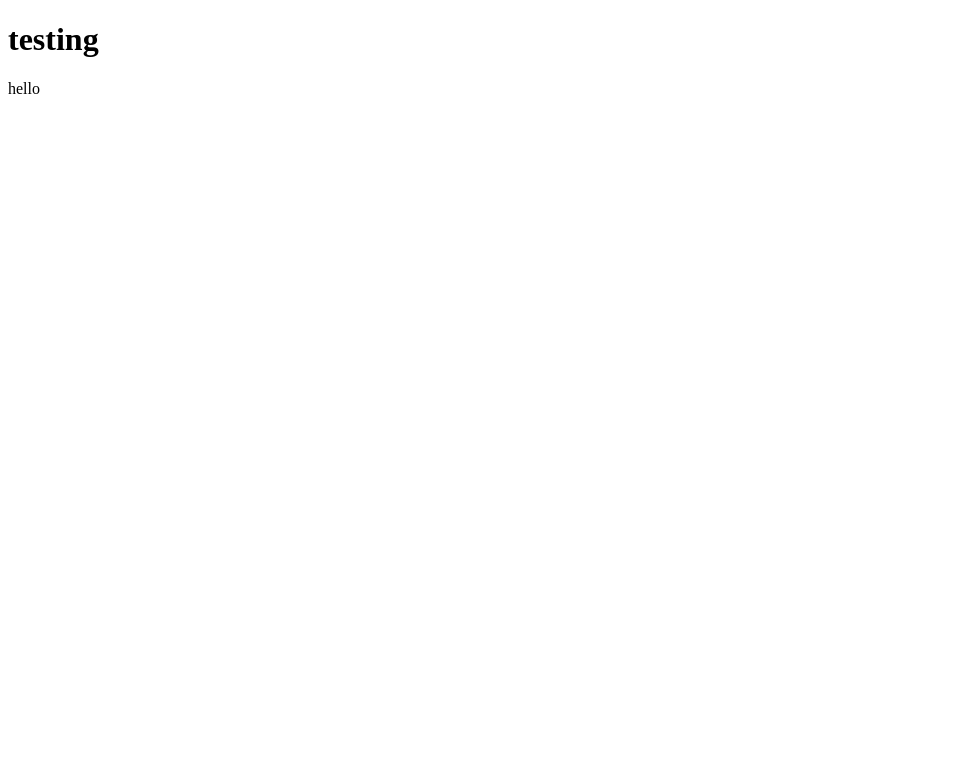
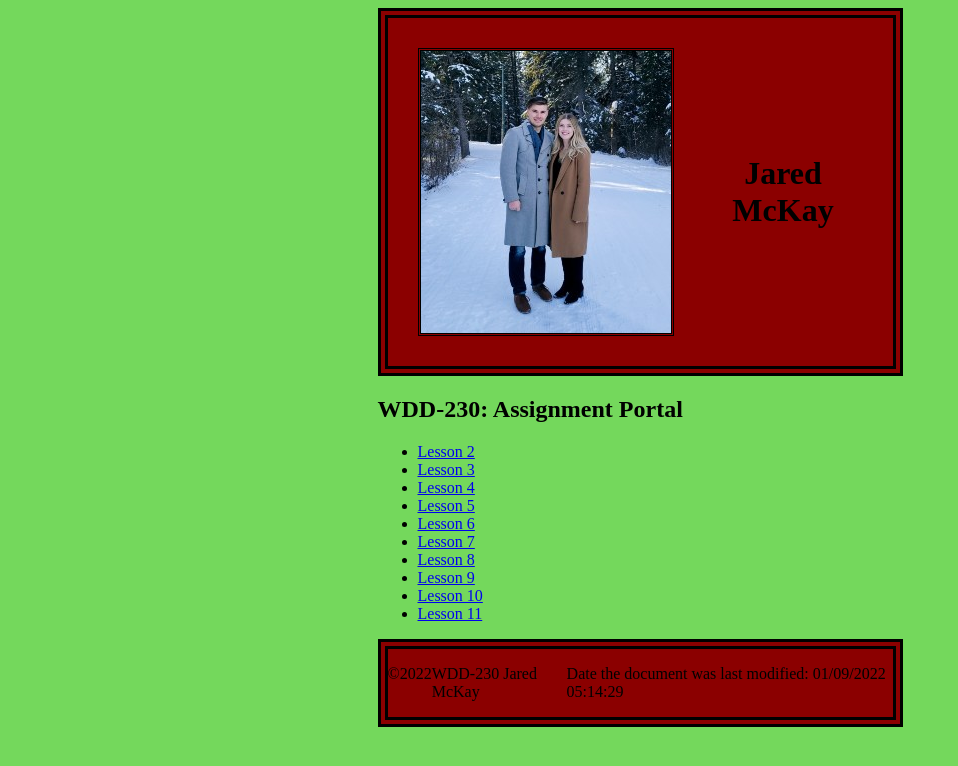
Before and after one commit to jaredmckay/https---github.com-jaredmckay-wdd230, a plain HTML site: page index.html in a window 1280 px wide. Shown: the whole page, without its empty margins (0-958 px from the left). Drawn offline with Linux system fonts and the light colour scheme.

Commit message:
Assignment submission portal

```diff
--- /dev/null
+++ b/css/main.css
@@ -0,0 +1,36 @@
+body {
+    background-color: rgba(49, 197, 12, 0.671);
+    max-width: 525px;
+    margin-left: auto;
+    margin-right: auto;
+}
+
+header{
+    margin-left: auto;
+    margin-right: auto;
+    background-color: darkred;
+    display: inline-flex;
+    align-items: center;
+    border-style: double;
+    border-width: 10px;
+    border-color: black;
+}
+
+h1 {
+    background-color: darkred;
+    text-align: center;
+    margin-right: 30px;
+}
+
+#profilepic{
+    margin: 30px;
+    border-style: double;
+}
+
+footer{
+    background-color: darkred;
+    display: inline-flex;
+    border-style: double;
+    border-width: 10px;
+    border-color: black;
+}
--- a/index.html
+++ b/index.html
@@ -1,16 +1,42 @@
 <!DOCTYPE html>
 <html lang="en">
 <head>
+    <meta charset="UTF-8">
+    <meta http-equiv="X-UA-Compatible" content="IE=edge">
+    <meta name="viewport" content="width=device-width, initial-scale=1.0">
+    <meta name="description" content="Assignment portal for Jared McKay in WDD 230: Web Frontend Development at Brigham Young University -Idaho">
+    <title>WDD230 Jared McKay</title>
+    <link rel="stylesheet" href="/css/main.css"/>
+    <script defer src="javascript/dates.js"></script>
+</head>
+<body>
+    <div id=content>
+        <header>
+            <img id=profilepic src="images/jared-and-caitlyn-littlered.jpg" alt="Jared Mckay Picture"/>
+            <h1>Jared McKay</h1>
+        </header>
 
-</head>
+        <main>
+            <h2>WDD-230: Assignment Portal</h2>
+            <ul>
+                <li><a href="#:">Lesson 2</a></li>
+                <li><a href="#:">Lesson 3</a></li>
+                <li><a href="#:">Lesson 4</a></li>
+                <li><a href="#:">Lesson 5</a></li>
+                <li><a href="#:">Lesson 6</a></li>
+                <li><a href="#:">Lesson 7</a></li>
+                <li><a href="#:">Lesson 8</a></li>
+                <li><a href="#:">Lesson 9</a></li>
+                <li><a href="#:">Lesson 10</a></li>
+                <li><a href="#:">Lesson 11</a></li>
+            </ul>
+        </main>
+    </div>
+    <footer>
+        <p id="copyright">&copy; <p id="copyjava"></p>
+        <p>WDD-230 Jared McKay</p>
+        <p id="lastmod"></p>
+    </footer>
 
-<body>
-    <h1>testing</h1>
-    <p>hello</p>
 </body>
-<footer>
-
-</footer>
-
-
 </html>
--- /dev/null
+++ b/javascript/dates.js
@@ -0,0 +1,6 @@
+const lastmod = document.querySelector("#lastmod");
+lastmod.textContent = `Date the document was last modified: ${document.lastModified}`;
+
+const d = new Date();
+let year = d.getFullYear();
+document.getElementById("copyjava").innerHTML = year;
```
Also changed, not shown: images/jared-and-caitlyn-littlered.jpg (added).
